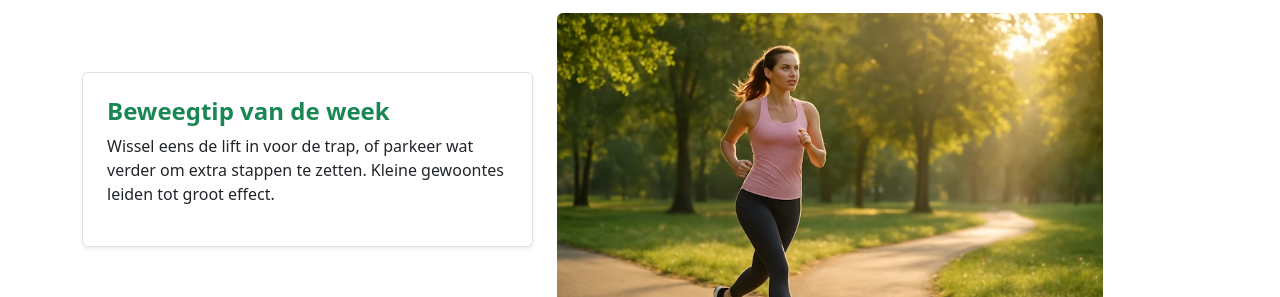
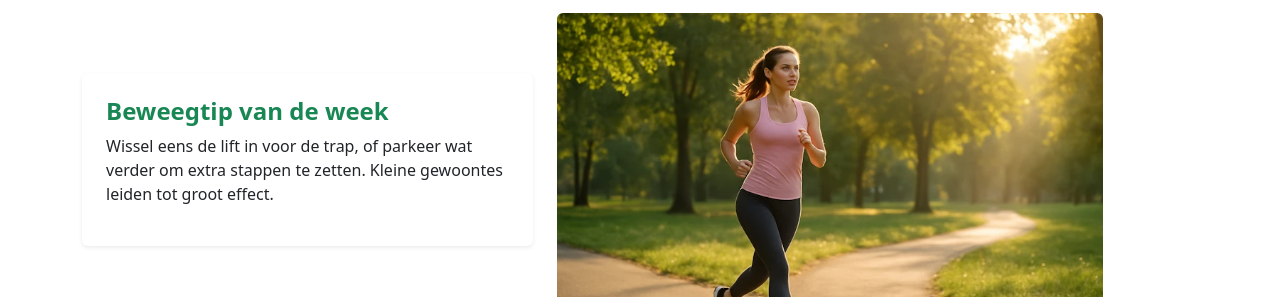
Before and after one commit to mustafakhairzada-prog/BWD-MustafaKhairzada-2526, a website: page 08.Bootstrap/HealthyLife/index.html in a window 1280 px wide. Shown: the part 875-1172 px from the top of the page. Drawn offline with nearby package versions, Linux system fonts and the light colour scheme.

Commit message:
HealtyLife

```diff
--- a/08.Bootstrap/HealthyLife/index.html
+++ b/08.Bootstrap/HealthyLife/index.html
@@ -39,7 +39,7 @@
 		<section class="container">
 			<div class="row align-items-center">
 				<div class="col-12 col-md-5">
-					<div class="bg-white p-4 rounded shadow-sm border">
+					<div class="bg-white p-4 rounded shadow-sm">
 
 						<h4 class="text-success fw-bold">Beweegtip van de week</h4>
 						<p>Wissel eens de lift in voor de trap, of parkeer wat verder om extra stappen te zetten.
```
